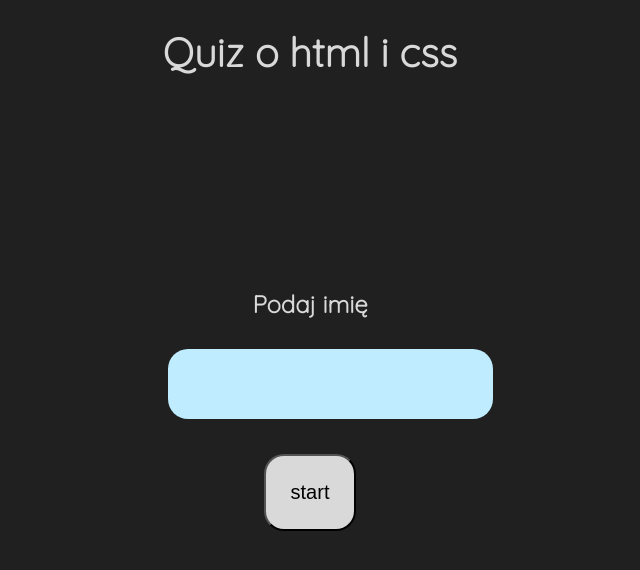
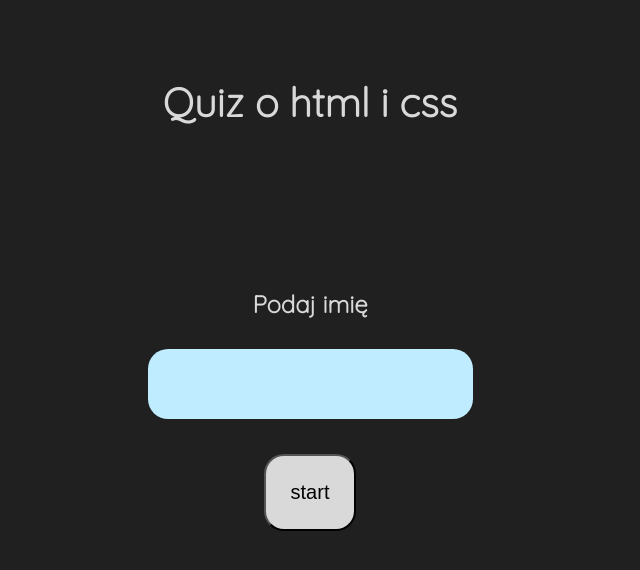
Before and after one commit to zezuul/techniki_www, a plain HTML site: page quiz/quiz.html in a window 1280 px wide. Shown: the whole page, without its empty margins (330-970 px from the left). Drawn offline with Linux system fonts and the light colour scheme; a web font is replaced by a local one.

```diff
--- a/quiz/quiz.html
+++ b/quiz/quiz.html
@@ -12,8 +12,8 @@
 <body>
     <div class="heading"><h1>Quiz o html i css</h1></div>
     <div id="start-container" class="container">
+        <h2>Podaj imię</h2>
         <form id="nameForm">
-            <h2>Podaj imię</h2>
             <input type="text" id="name" required>
         </form>
         <button id="startButton" onclick="startQuiz()">start</button>
--- a/quiz/style.css
+++ b/quiz/style.css
@@ -25,9 +25,11 @@
 }
 
 .heading {
+    padding-top: 50px;
     font-size: 20px;
     text-align: center;
 }
+
 
 .container{
     position: absolute;
@@ -41,6 +43,15 @@
     display: flex;
     flex-direction: column;
     height: 100%;
+}
+
+#nameForm{
+    width: auto;
+    text-align: center;
+    justify-content: center;
+    align-items: center;
+    display: flex;
+    flex-direction: column;
 }
 
 #quiz-container {
@@ -62,7 +73,7 @@
 }
 
 .question {
-    padding-top: 25px;
+    padding-top: 50px;
     padding-bottom: 25px;
     font-size: 24px;
 }
```
